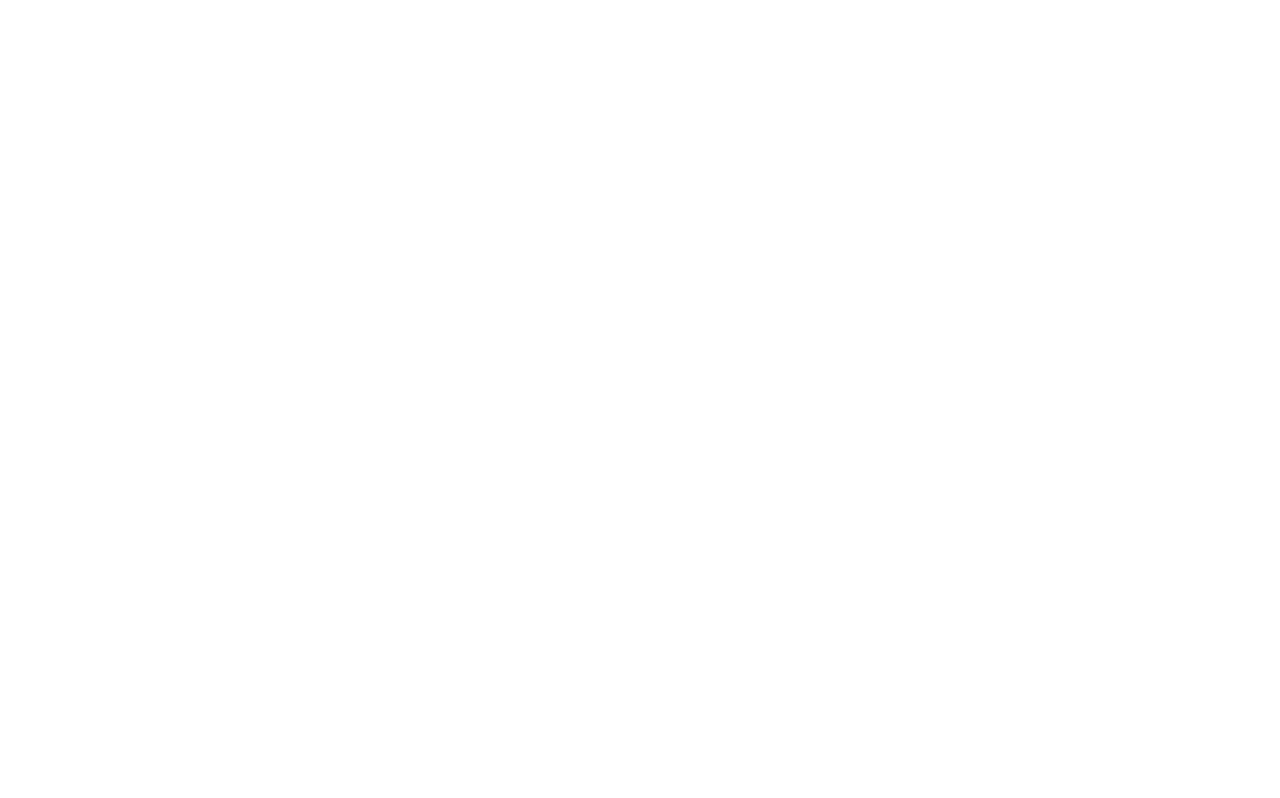
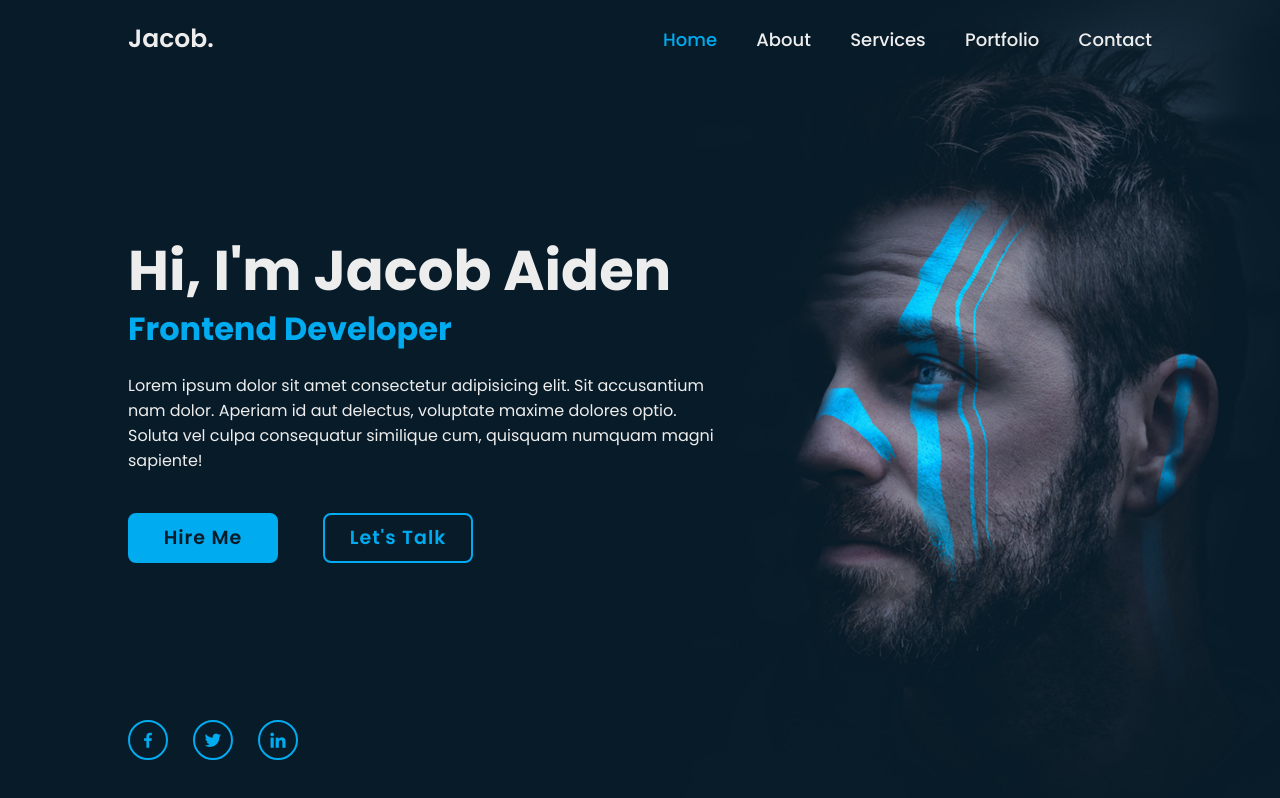
Before and after one commit to pullovers/portfolio-blue, a plain HTML site: page index.html in a window 1280 px wide. Drawn offline with nearby package versions, Linux system fonts and the light colour scheme.

Commit message:
blue-portfolio-training-done

```diff
--- a/index.html
+++ b/index.html
@@ -1,11 +1,51 @@
 <!DOCTYPE html>
 <html lang="en">
+
 <head>
     <meta charset="UTF-8">
+    <meta http-equiv="X-UA-Compatible" content="IE-edge">
     <meta name="viewport" content="width=device-width, initial-scale=1.0">
-    <title>Portfolio Blue</title>
+    <title>Portfolio Blue HTML CSS Only</title>
+    <link rel="stylesheet" href="style.css">
+    <link href='https://unpkg.com/boxicons@2.1.4/css/boxicons.min.css' rel="stylesheet">
 </head>
+
 <body>
 
+    <header class="header">
+        <a href="#" class="logo">Jacob.</a>
+
+        <nav class="navbar">
+            <a href="#" class="active">Home</a>
+            <a href="#">About</a>
+            <a href="#">Services</a>
+            <a href="#">Portfolio</a>
+            <a href="#">Contact</a>
+        </nav>
+    </header>
+
+    <section class="home">
+        <div class="home-content">
+            <h1>Hi, I'm Jacob Aiden</h1>
+            <h3>Frontend Developer</h3>
+            <p>Lorem ipsum dolor sit amet consectetur
+            adipisicing elit. Sit accusantium nam dolor. Aperiam id
+            aut delectus, voluptate maxime dolores optio. Soluta vel
+            culpa consequatur similique cum, quisquam numquam magni
+            sapiente!</p>
+            <div class="btn-box">
+                <a href="#">Hire Me</a>
+                <a href="#">Let's Talk</a>
+            </div>
+        </div>
+
+        <div class="home-sci">
+            <a href="#"><i class='bx bxl-facebook'></i></a>
+            <a href="#"><i class='bx bxl-twitter'></i></a>
+            <a href="#"><i class='bx bxl-linkedin'></i></a>
+        </div>
+
+        <span class="home-imgHover"></span>
+    </section>
 </body>
 </html>
--- a/style.css
+++ b/style.css
@@ -0,0 +1,307 @@
+@import url(https://fonts.googleapis.com/css2?family=Poppins:wght@300;400;500;600;700;800;900&display=swap);
+
+* {
+    margin: 0;
+    padding: 0;
+    box-sizing: border-box;
+    font-family: 'Poppins', sans-serif;
+}
+
+body {
+    color: #ededed;
+}
+
+.header {
+    position: fixed;
+    top: 0;
+    left: 0;
+    width: 100%;
+    padding: 20px 10%;
+    background: transparent;
+    display: flex;
+    justify-content: space-between;
+    align-items: center;
+    z-index: 100;
+}
+
+.logo {
+    position: relative;
+    font-size: 25px;
+    color: #ededed;
+    text-decoration: none;
+    font-weight: 600;
+}
+
+.logo::before {
+    content: '';
+    position: absolute;
+    top: 0;
+    right: 0;
+    width: 100%;
+    height: 100%;
+    background: #081b29;
+    animation: showRight 1s ease forwards ;
+    animation-delay: .4s;
+}
+
+.navbar a {
+    font-size: 18px;
+    color: #ededed;
+    text-decoration: none;
+    font-weight: 500;
+    margin-left: 35px;
+    transition: .3s;
+}
+
+.navbar a:hover,
+.navbar a.active {
+    color: #00abf0;
+}
+
+.home {
+    height: 100vh;
+    background: url('home.jpg') no-repeat;
+    background-size: cover;
+    background-position: center;
+    display: flex;
+    align-items: center;
+    padding: 0 10%;
+}
+
+.home-content {
+    max-width: 600px;
+}
+
+.home-content h1 {
+    position: relative;
+    font-size: 56px;
+    font-weight: 700;
+    line-height: 1.2;
+}
+
+.home-content h1::before {
+    content: '';
+    position: absolute;
+    top: 0;
+    right: 0;
+    width: 100%;
+    height: 100%;
+    background: #081b29;
+    animation: showRight 1s ease forwards ;
+    animation-delay: .1s;
+}
+
+.home-content h3 {
+    position: relative;
+    font-size: 32px;
+    font-weight: 700;
+    color: #00abf0;
+}
+
+.home-content h3::before {
+    content: '';
+    position: absolute;
+    top: 0;
+    right: 0;
+    width: 100%;
+    height: 100%;
+    background: #081b29;
+    animation: showRight 1s ease forwards ;
+    animation-delay: .1.3s;
+}
+
+.home-content p {
+    position: relative;
+    font-size: 16px;
+    margin: 20px 0 40px;
+}
+
+.home-content p::before {
+    content: '';
+    position: absolute;
+    top: 0;
+    right: 0;
+    width: 100%;
+    height: 100%;
+    background: #081b29;
+    animation: showRight 1s ease forwards ;
+    animation-delay: .1.6s;
+}
+
+.home-content .btn-box {
+    position: relative;
+    display: flex;
+    justify-content: space-between;
+    width: 345px;
+    height: 50px;
+}
+
+.home-content .btn-box::before {
+    content: '';
+    position: absolute;
+    top: 0;
+    right: 0;
+    width: 100%;
+    height: 100%;
+    background: #081b29;
+    animation: showRight 1s ease forwards ;
+    animation-delay: .1.9s;
+    z-index: 2;
+}
+
+.btn-box a {
+    position: relative;
+    display: inline-flex;
+    justify-content: center;
+    align-items: center;
+    width: 150px;
+    height: 100%;
+    background: #00abf0;
+    border: 2px solid #00abf0;
+    border-radius: 8px;
+    font-size: 19px;
+    color: #081b29;
+    text-decoration: none;
+    font-weight: 600;
+    letter-spacing: 1px;
+    z-index: 1;
+    overflow: hidden;
+    transition: .5s;
+}
+
+.btn-box a:hover {
+    color: #00abf0;
+}
+
+.btn-box a:nth-child(2) {
+    background: transparent;
+    color: #00abf0;
+}
+
+.btn-box a:nth-child(2):hover {
+    color:#081b29;
+}
+
+.btn-box a:nth-child(2)::before {
+    background: #00abf0;
+}
+
+.btn-box a::before {
+    content: '';
+    position: absolute;
+    top: 0;
+    left: 0;
+    width: 0;
+    height: 100%;
+    background: #081b29;
+    z-index: -1;
+    transition: .5s;
+}
+
+.btn-box a:hover::before {
+    width: 100%;
+}
+
+.home-sci {
+    position: absolute;
+    bottom: 40px;
+    width: 170px;
+    display: flex;
+    justify-content: space-between;
+}
+
+.home-sci::before {
+    content: '';
+    position: absolute;
+    top: 0;
+    right: 0;
+    width: 100%;
+    height: 100%;
+    background: #081b29;
+    animation: showRight 1s ease forwards ;
+    animation-delay: 1.1s;
+    z-index: 2;
+}
+
+.home-sci a {
+    position: relative;
+    display: inline-flex;
+    justify-content: center;
+    align-items: center;
+    width: 40px;
+    height: 40px;
+    background: transparent;
+    border: 2px solid #00abf0;
+    border-radius: 50%;
+    font-size: 20px;
+    color:#00abf0;
+    text-decoration: none;
+    z-index: 1;
+    overflow: hidden;
+    transition: .5s;
+}
+
+.home-sci a:hover {
+    color: #081b29;
+}
+
+.home-sci a::before {
+    content: '';
+    position: absolute;
+    top: 0;
+    left: 0;
+    width: 0;
+    height: 100%;
+    background: #00abf0;
+    z-index: -1;
+    transition: .5s;
+}
+
+.home-sci a:hover::before {
+    width: 100%;
+}
+
+.home-imgHover {
+    position: absolute;
+    top: 0;
+    right: 30px;
+    width: 750px;
+    height: 100%;
+    background: transparent;
+    transition: 3s;
+    animation: manipActiveHover .1s forwards;
+    animation-delay: 4s;
+    pointer-events: none;
+}
+
+.home-imgHover:hover {
+    background: #081b29;
+    opacity: .8;
+}
+
+.home-imgHover::after {
+    content: '';
+    position: absolute;
+    top: 0;
+    right: 0;
+    width: 100%;
+    height: 100%;
+    background: #081b29;
+    animation: showRight 1s ease forwards ;
+    animation-delay: 1.5s;
+    z-index: 2;
+}
+
+
+/* KEYFRAMES ANIMATION */
+@keyframes showRight {
+    100% {
+        width: 0;
+    }
+}
+
+@keyframes manipActiveHover {
+    100% {
+        pointer-events: auto;
+    }
+}
```
Also changed, not shown: home.jpg (added).
